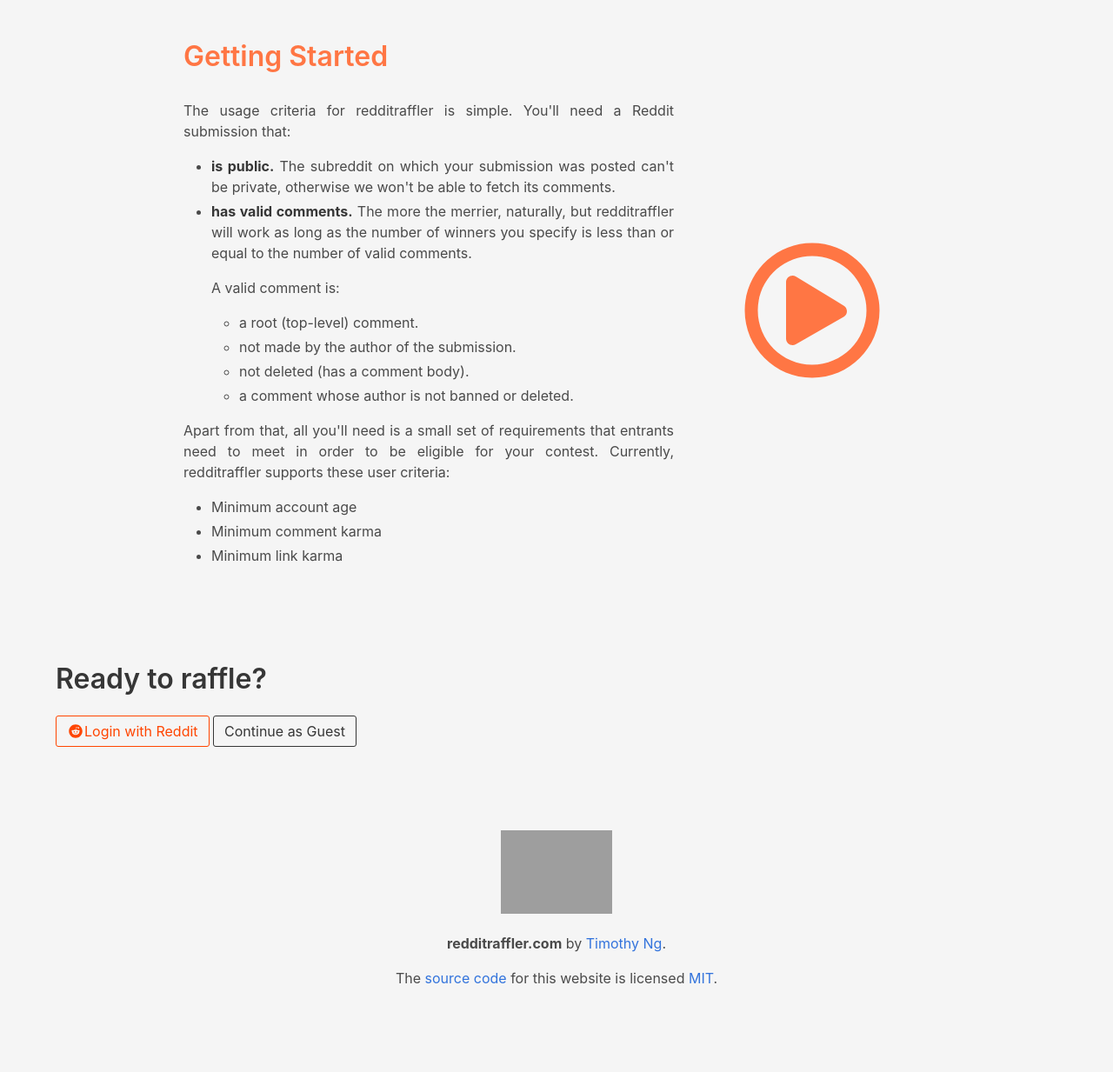
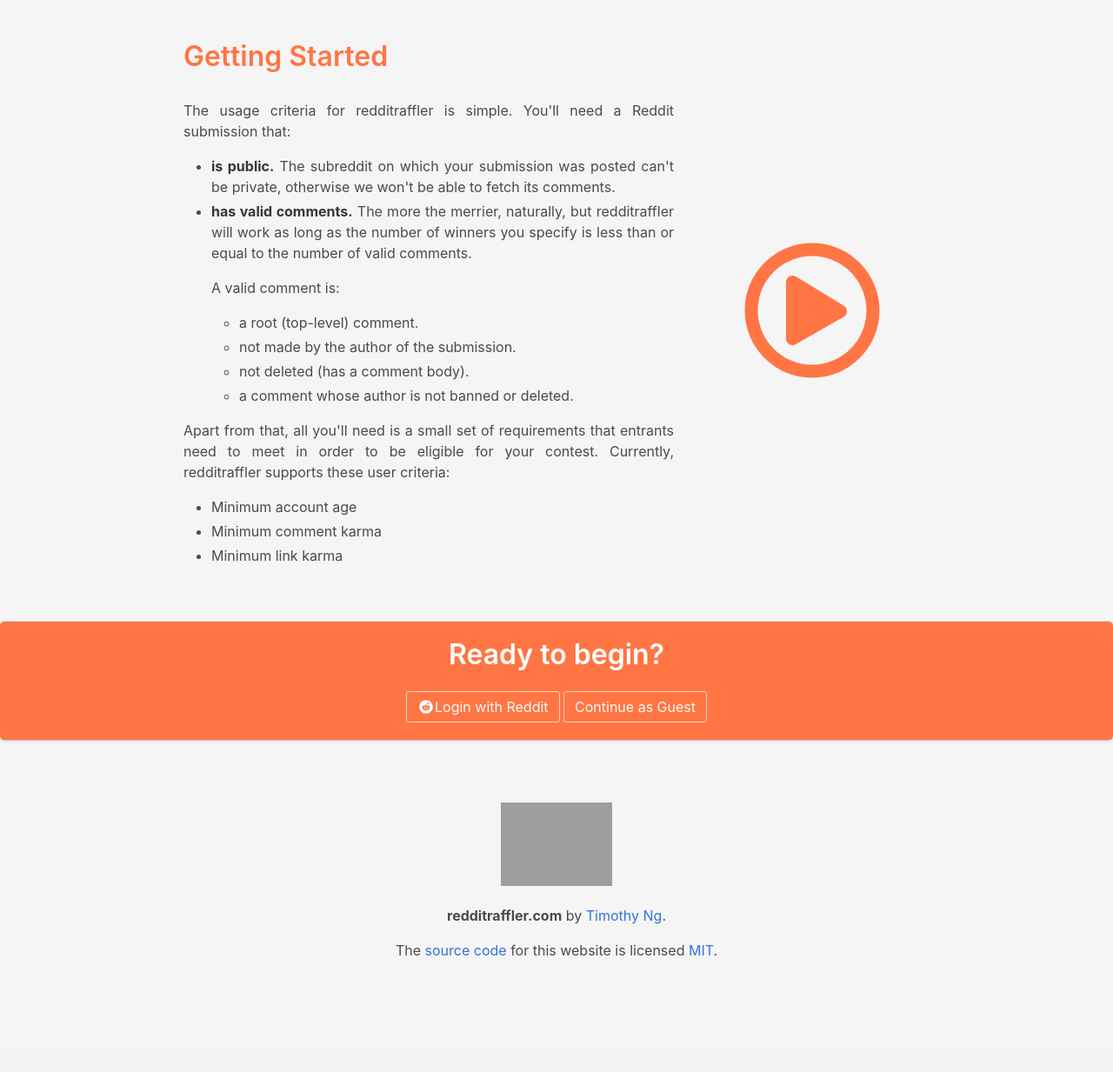
Before and after one commit to redditraffler/redditraffler, a Flask app: template app/views/base/index.html in a window 1280 px wide. Shown: the part 671-1904 px from the top of the page at 87% size. After the commit the page ends 1770 px from the top, so only its background shows below. Run offline with Flask 2, Linux system fonts and the light colour scheme; the template is opened without the code that fills it, so the values that code supplies are empty; some libraries are stand-ins or nearby versions; grey boxes are pictures that could not be loaded.

Commit message:
Replace bottom section with cta box

```diff
--- a/app/assets/css/base/index.css
+++ b/app/assets/css/base/index.css
@@ -2,15 +2,19 @@
     color: #f0f0f0;
 }
 
-.reddit-login {
-    border-color: #ff4500;
-    color: #ff4500;
+.is-reddit-button {
+    border-color: #ffd1c1;
+    color: #fafafa;
     background-color: inherit;
 }
 
-.reddit-login:hover, .reddit-login:focus {
+.is-reddit-button:hover, .is-reddit-button:focus {
     border-color: #ff4500;
-    background-color: #ff4500;
+    background-color: white;
+    color: #ff4500;
+}
+
+.cta-title {
     color: white;
 }
 
--- a/app/views/base/index.html
+++ b/app/views/base/index.html
@@ -77,17 +77,17 @@
     </div>
 </section>
 
-<section class="section">
-    <div class="container">
-        <h1 class="title">Ready to raffle?</h1>
+<div id="#cta" class="box is-reddit">
+    <div class="container has-text-centered">
+        <h1 class="title cta-title">Ready to begin?</h1>
         {% if 'reddit_refresh_token' in session %}
-            <a class="button reddit-login is-outlined" href="{{ url_for('raffles.create') }}">
-                <i class="fab fa-reddit fa-fw"></i> Continue as /u/{{ session['reddit_username'] }}</a>
+        <a class="button reddit-login is-outlined" href="{{ url_for('raffles.create') }}">
+            <i class="fab is-reddit-button fa-fw"></i> Continue as /u/{{ session['reddit_username'] }}</a>
         {% else %}
-            <a class="button reddit-login is-outlined" href="{{ reddit_login_url }}">
-                <i class="fab fa-reddit fa-fw"></i> Login with Reddit</a>
-            <a class="button is-dark is-outlined" href=" {{ url_for('raffles.create') }}">Continue as Guest</a>
+        <a class="button is-reddit-button is-outlined" href="{{ reddit_login_url }}">
+            <i class="fab fa-reddit fa-fw"></i> Login with Reddit</a>
+        <a class="button is-reddit-button is-outlined" href=" {{ url_for('raffles.create') }}">Continue as Guest</a>
         {% endif %}
     </div>
-</section>
+</div>
 {% endblock %}
```
